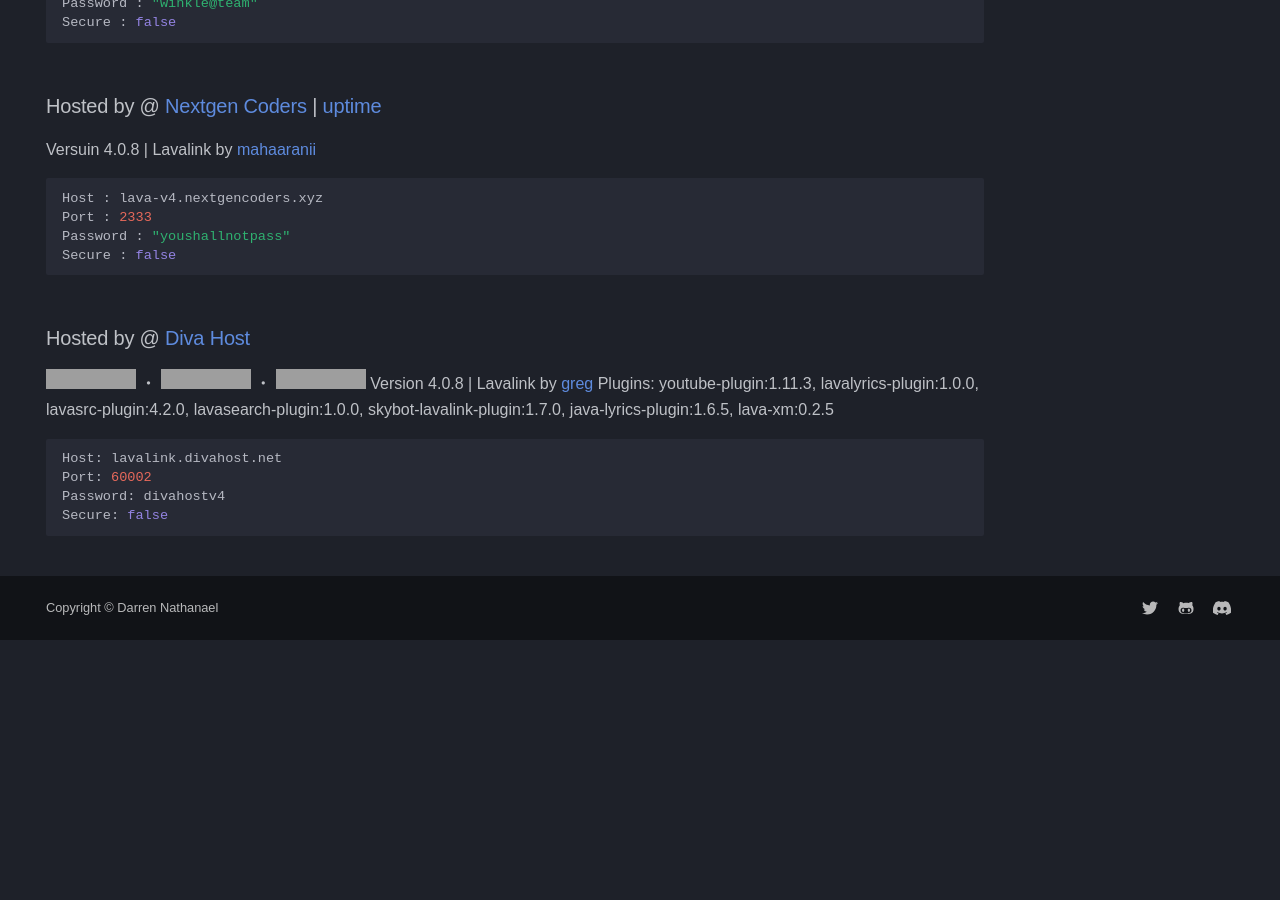
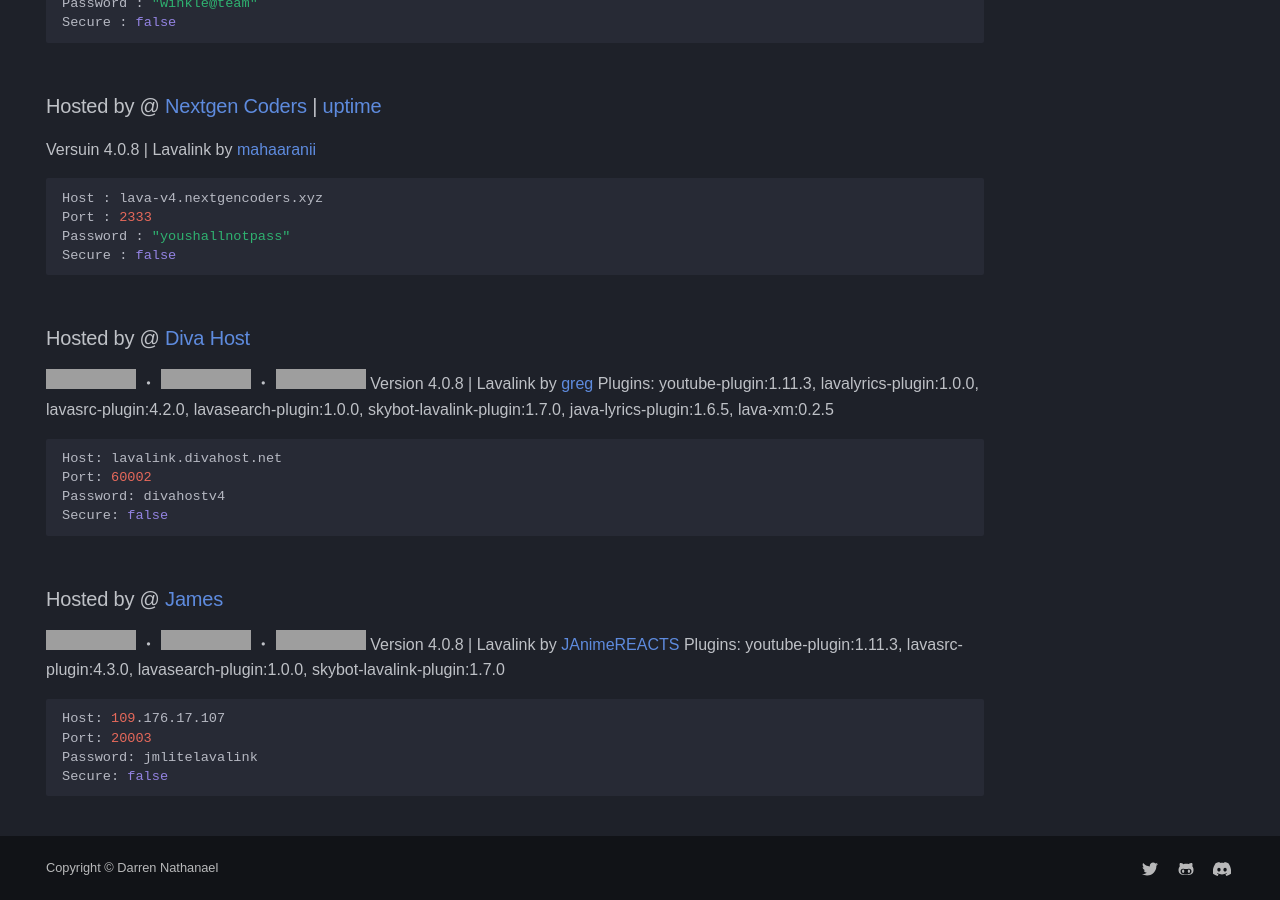
Before and after one commit to DarrenOfficial/lavalink-list, an MkDocs documentation site: the page built from docs/NoSSL/lavalink-without-ssl.md, in a window 1280 px wide and 900 px high, scrolled down 3642 px. Built offline with MkDocs 1.6.1 and Material for MkDocs 9.7.7, drawn with Linux system fonts in a browser that asks for light colours; some web fonts are replaced; comment, search, counter and statistics services are not loaded; a style sheet for code colours, icons or effects is not loaded; before the commit the page ends 4282 px from its top, so only the background shows below that; grey boxes are pictures that could not be loaded.

Commit message:
Update lavalink-without-ssl.md
Added JaMusic Lite lavalink

````diff
--- a/docs/NoSSL/lavalink-without-ssl.md
+++ b/docs/NoSSL/lavalink-without-ssl.md
@@ -181,3 +181,12 @@ Port: 60002
 Password: divahostv4
 Secure: false
 ```
+### Hosted by @ [James](https://discord.gg/9Yct2HJXRH)
+![playersv4](https://lavalink-list-api.ajieblogs.eu.org/diva-hosting-free/badge/Players) ・ ![Online](https://lavalink-list-api.ajieblogs.eu.org/diva-hosting-free/badge/Status) ・ ![Load](https://lavalink-list-api.ajieblogs.eu.org/diva-hosting-free/badge/Load)
+Version 4.0.8 | Lavalink by [JAnimeREACTS](https://discord.gg/9Yct2HJXRH) Plugins: youtube-plugin:1.11.3, lavasrc-plugin:4.3.0, lavasearch-plugin:1.0.0, skybot-lavalink-plugin:1.7.0
+```bash
+Host: 109.176.17.107
+Port: 20003
+Password: jmlitelavalink
+Secure: false
+```
````
